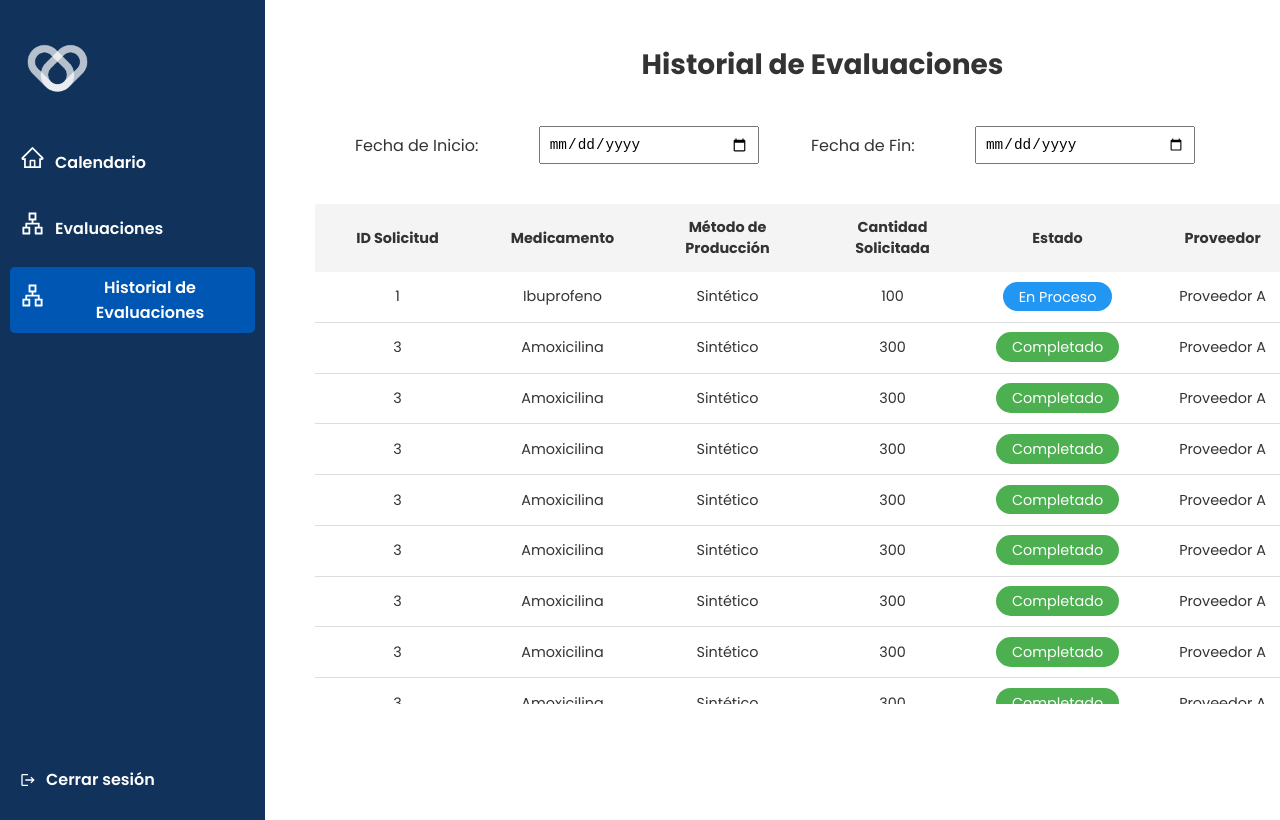
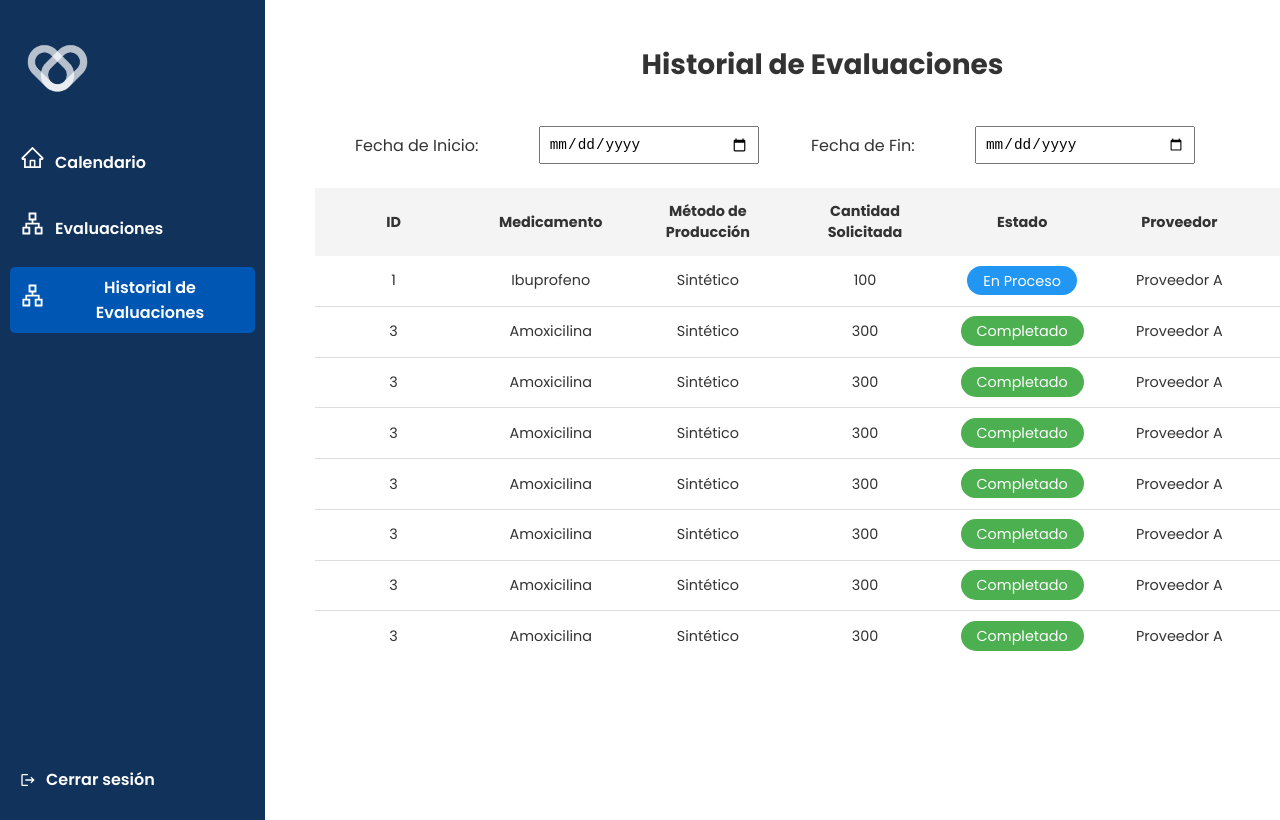
Before and after one commit to AshliCuevas/proyecto-final-desarrollo-web, a React (Create React App) app: page /HistorialEvaluacionesIns in a window 1280 px wide. Shown: the top 820 px of the page. Built offline with nearby package versions, Linux system fonts and the light colour scheme; the HTML template or start-up script is replaced by a standard one.

Commit message:
scroll bar en body solamente

```diff
--- a/src/componentes_front/HistorialEvaluacionesIns.js
+++ b/src/componentes_front/HistorialEvaluacionesIns.js
@@ -1,4 +1,5 @@
-import { display } from "@mui/system";
+import { display, minWidth } from "@mui/system";
+import { AlignCenter } from "lucide-react";
 import React, { useState, useEffect } from "react";
 
 const HistorialEvaluacionesIns = ({ usertype }) => {
@@ -370,23 +371,18 @@ const HistorialEvaluacionesIns = ({ usertype }) => {
       </div>
 
       <table style={styles.table}>
-        <thead>
+        <thead style={styles.thead}>
           <tr>
-            <th style={styles.th}>ID Solicitud</th>
+            <th style={styles.th}>ID</th>
             <th style={styles.th}>Medicamento</th>
             <th style={styles.th}>Método de Producción</th>
             <th style={styles.th}>Cantidad Solicitada</th>
             <th style={styles.th}>Estado</th>
             <th style={styles.th}>Proveedor</th>
-            <th style={styles.th}></th> {/* Columna para el resumen */}
+            <th style={styles.th}>     </th> {/* Columna para el resumen */}
           </tr>
         </thead>
-        <tbody
-          style={{
-            ...styles.tbody,
-            ...(historial.length > 8 ? styles.tbodyWithScroll : {}),
-          }}
-        >
+        <tbody style={styles.tbody} >
           {historial.length === 0 ? (
             <tr>
               <td colSpan="7" style={styles.td}>
@@ -492,15 +488,19 @@ const styles = {
     top: 0, // Mantiene la tabla fija en la parte superior cuando se hace scroll
     zIndex: 10, // Asegura que la tabla quede encima de otros elementos al hacer scroll
     backgroundColor: "#fff", // Para evitar que el fondo se mezcle con el contenido de abajo
-    display:"inline-block",
-    overflowY: "scroll",
-    maxHeight: "500px",
-
+  },
+  thead: {
+    tablelayout: "fixed",
+    display: "table",
+    textAlign: "center",
   },
   tbody: {
+    tablelayout: "fixed",
+    display: "table",
+    display:"inline-block",
     maxHeight: "400px", // Establece la altura máxima
-    overflowY: "auto", // Activa el scroll vertical
-    Width: "1100px",
+    overflowY: "scroll", // Activa el scroll vertical
+    minWidth: "1100px",
   },
   tbodyWithScroll: {
     // Esto se asegura de que no se sobrepase la altura cuando hay más de 9 filas
@@ -514,7 +514,7 @@ const styles = {
     backgroundColor: "#f4f4f4",
     fontWeight: "bold",
     wordBreak: "break-word",
-    width: "15%", // Establece un ancho fijo para cada columna
+    width: "10%", // Establece un ancho fijo para cada columna
   },
   td: {
     padding: "0.9rem",
@@ -522,7 +522,7 @@ const styles = {
     textAlign: "center",
     borderBottom: "1px solid #ddd",
     wordBreak: "break-word",
-    width: "14%", // Establece un ancho fijo para cada columna
+    width: "10%", // Establece un ancho fijo para cada columna
   },
   status: {
     padding: "0.3rem 1rem",
```
